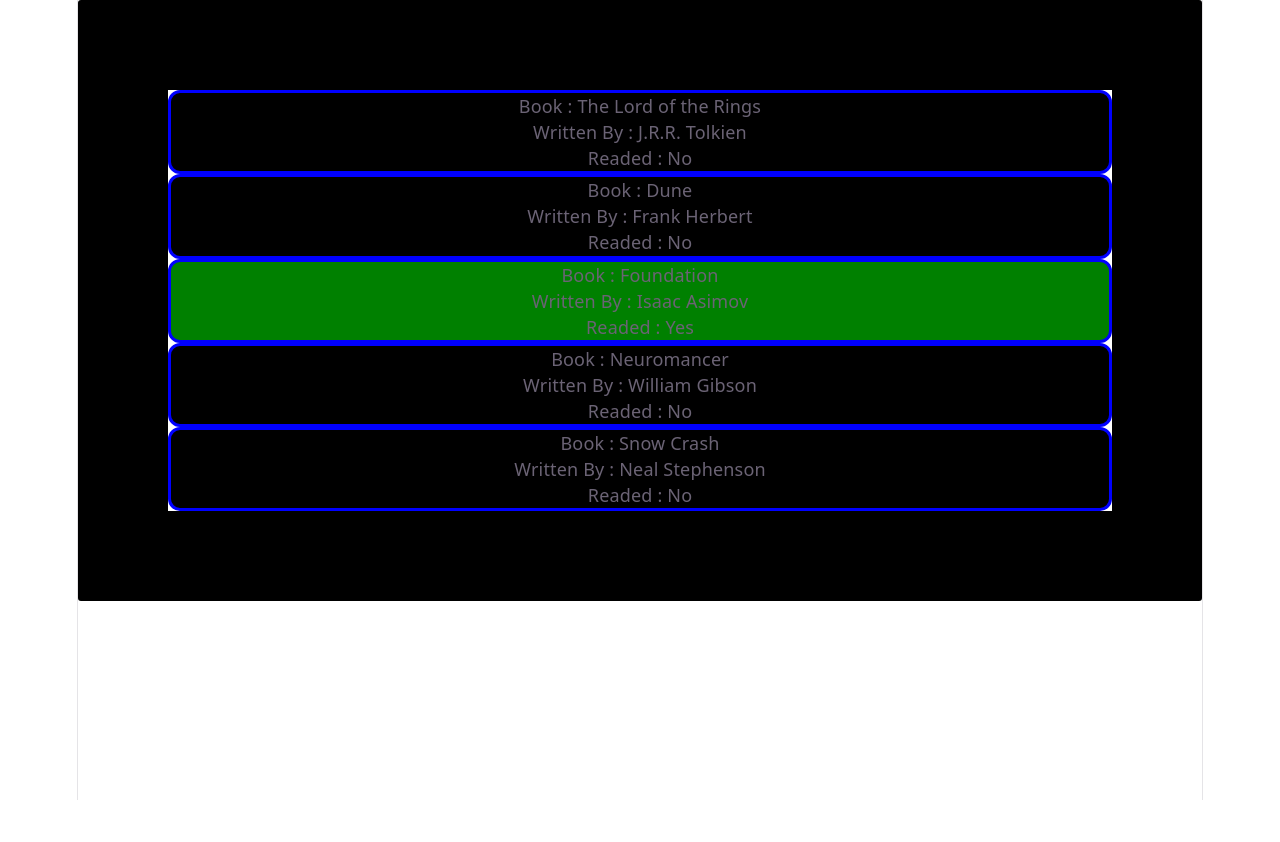
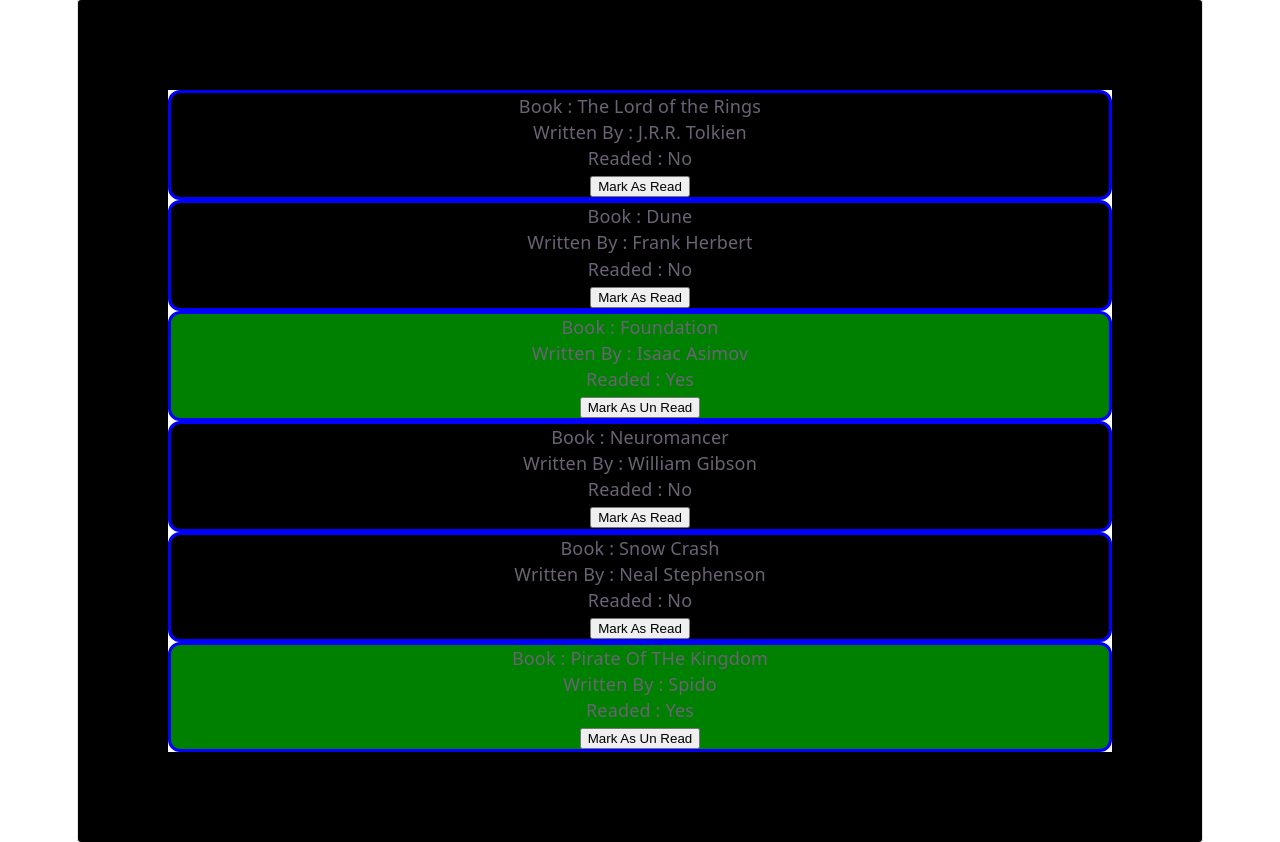
Before and after one commit to mohit-solidity/React-Learning, a React (Vite) app: page / in a window 1280 px wide. Before the commit the page ends 800 px from the top, so only its background shows below. Built offline with nearby package versions, Linux system fonts and the light colour scheme.

Commit message:
Added Toggle Button With Child->Parent Passing Functions

```diff
--- a/components/PropsArray.jsx
+++ b/components/PropsArray.jsx
@@ -1,4 +1,4 @@
-export default function ReceiveArray({Array}){
+export default function ReceiveArray({Array , onToggleRead}){
     return(
         <div style={{border:"90px solid black" , borderRadius:'3px'}}>
             {Array.map((book)=>(
@@ -6,6 +6,7 @@ export default function ReceiveArray({Array}){
                     <p>Book : {book.title}</p>
                     <p>Written By : {book.author}</p>
                     <p>Readed : {book.isRead?"Yes":"No"}</p>
+                    <button onClick={()=>onToggleRead(book.id)}>{book.isRead?"Mark As Un Read":"Mark As Read"}</button>
                 </div>
             ))}
         </div>
--- a/src/App.jsx
+++ b/src/App.jsx
@@ -4,20 +4,26 @@ import ReceiveArray from '../components/PropsArray';
 
 function App() {
   const arr = ["Mohit","Rohit","Ritika","Gourav","Ankit"]
-  const initialBooks = [
+  const[booksData,setBooksData] = useState([
     { id: 1, title: "The Lord of the Rings", author: "J.R.R. Tolkien", isRead: false },
     { id: 2, title: "Dune", author: "Frank Herbert", isRead: false },
     { id: 3, title: "Foundation", author: "Isaac Asimov", isRead: true },
     { id: 4, title: "Neuromancer", author: "William Gibson", isRead: false },
-    { id: 5, title: "Snow Crash", author: "Neal Stephenson", isRead: false }
-  ];
+    { id: 5, title: "Snow Crash", author: "Neal Stephenson", isRead: false },
+    {id:30, title:"Pirate Of THe Kingdom" , author:"Spido", isRead:true}
+  ]);
 
-  function markAsRead({id}){
-    initialBooks.tit
+  const toggleRead = (id) =>{
+    setBooksData(booksData=>
+      booksData.map((book)=>
+      book.id === id?{...book, isRead: !book.isRead}:book
+      )
+    )
   }
+
   return(
     <div>
-      <ReceiveArray Array={initialBooks} />
+      <ReceiveArray Array={booksData} onToggleRead = {toggleRead}/>
     </div>
   )
 }
```
